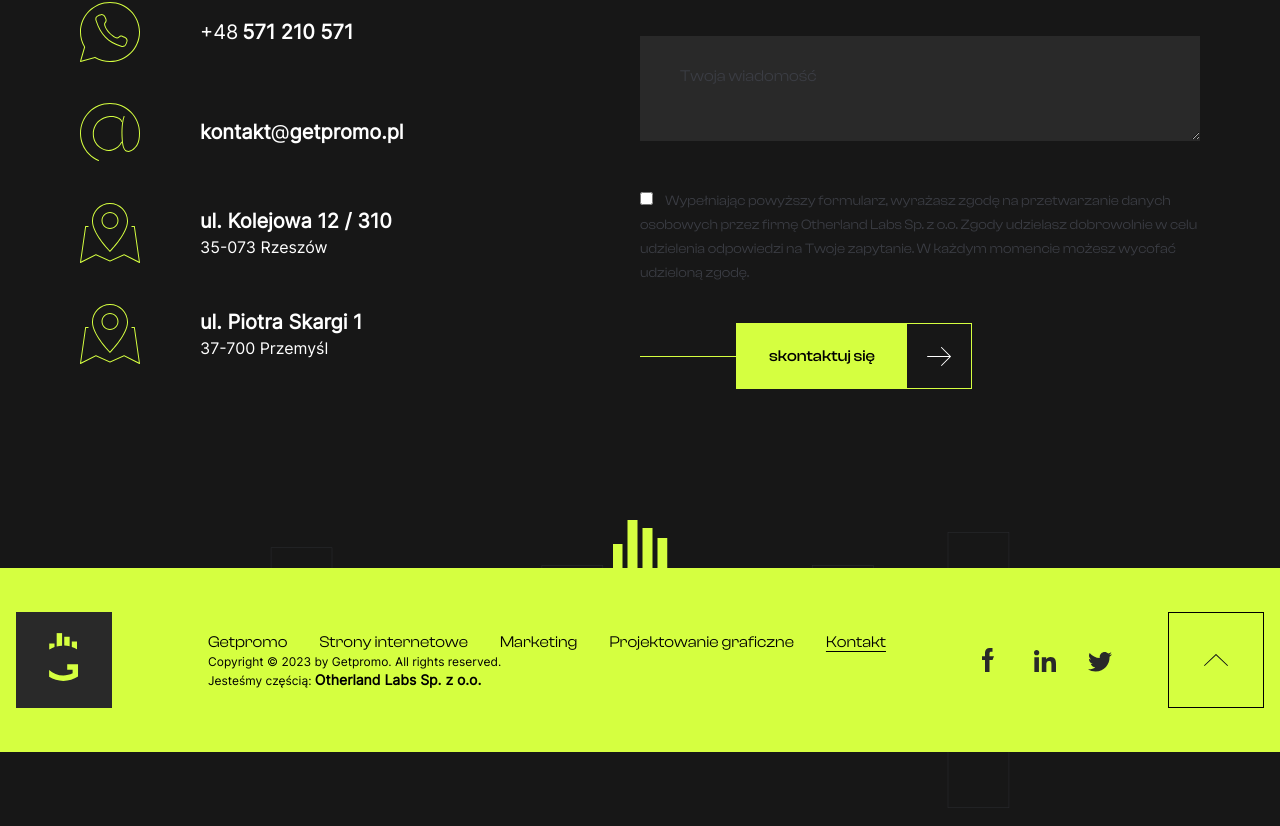
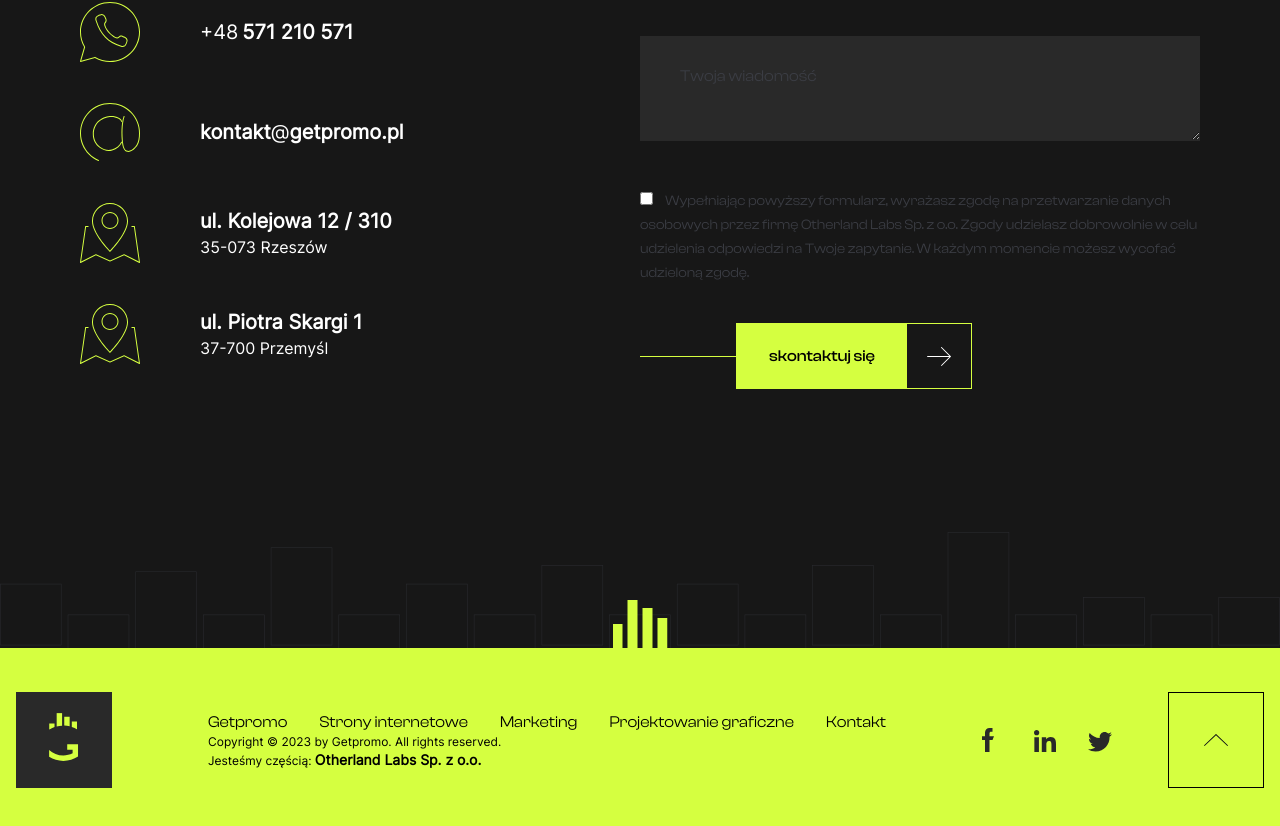
Before and after one commit to PGodzien/getpromo-nowa-strona, a Next.js app: page / in a window 1280 px wide. Shown: the part 3116-3942 px from the top of the page. Built offline with nearby package versions, Linux system fonts and the light colour scheme; a web font is replaced by a local one.

Commit message:
Update footer.tsx

```diff
--- a/app/components/footer.tsx
+++ b/app/components/footer.tsx
@@ -16,7 +16,7 @@ function Footer() {
   const pathname = usePathname();
   return (
     <>
-      <Image src={Pattern} alt="pattern getpromo" className="-mb-60 hidden xl:block" />
+      <Image src={Pattern} alt="pattern getpromo" className="-mb-40 hidden xl:block" />
       <div className="w-full relative bg-primary py-8">
         <Image src={Chart} alt="wykres logo getpromo" className="absolute -top-12 left-1/2 transform -translate-x-1/2" />
         <div className="max-w-7xl container mx-auto px-4 flex items-center justify-between">
@@ -30,11 +30,23 @@ function Footer() {
                   Getpromo
                 </li>
               </Link>
-              <li className="">Strony internetowe</li>
-              <li className="">Marketing</li>
-              <li className="">Projektowanie graficzne</li>
+              <Link href="/strony-internetowe">
+                <li className={pathname == "/strony-internetowe" ? "underline underline-offset-4" : ""}>
+                  Strony internetowe
+                </li>
+              </Link>
+              <Link href="/marketing">
+                <li className={pathname == "/marketing" ? "underline underline-offset-4" : ""}>
+                  Marketing
+                </li>
+              </Link>
+              <Link href="/projektowanie-graficzne">
+                <li className={pathname == "/projektowanie-graficzne" ? "underline underline-offset-4" : ""}>
+                  Projektowanie graficzne
+                </li>
+              </Link>
               <Link href="/kontakt">
-                <li className={pathname == "kontakt" ? "" : "underline underline-offset-4"}>
+                <li className={pathname == "/kontakt" ? "underline underline-offset-4" : ""}>
                   Kontakt
                 </li>
               </Link>
```
